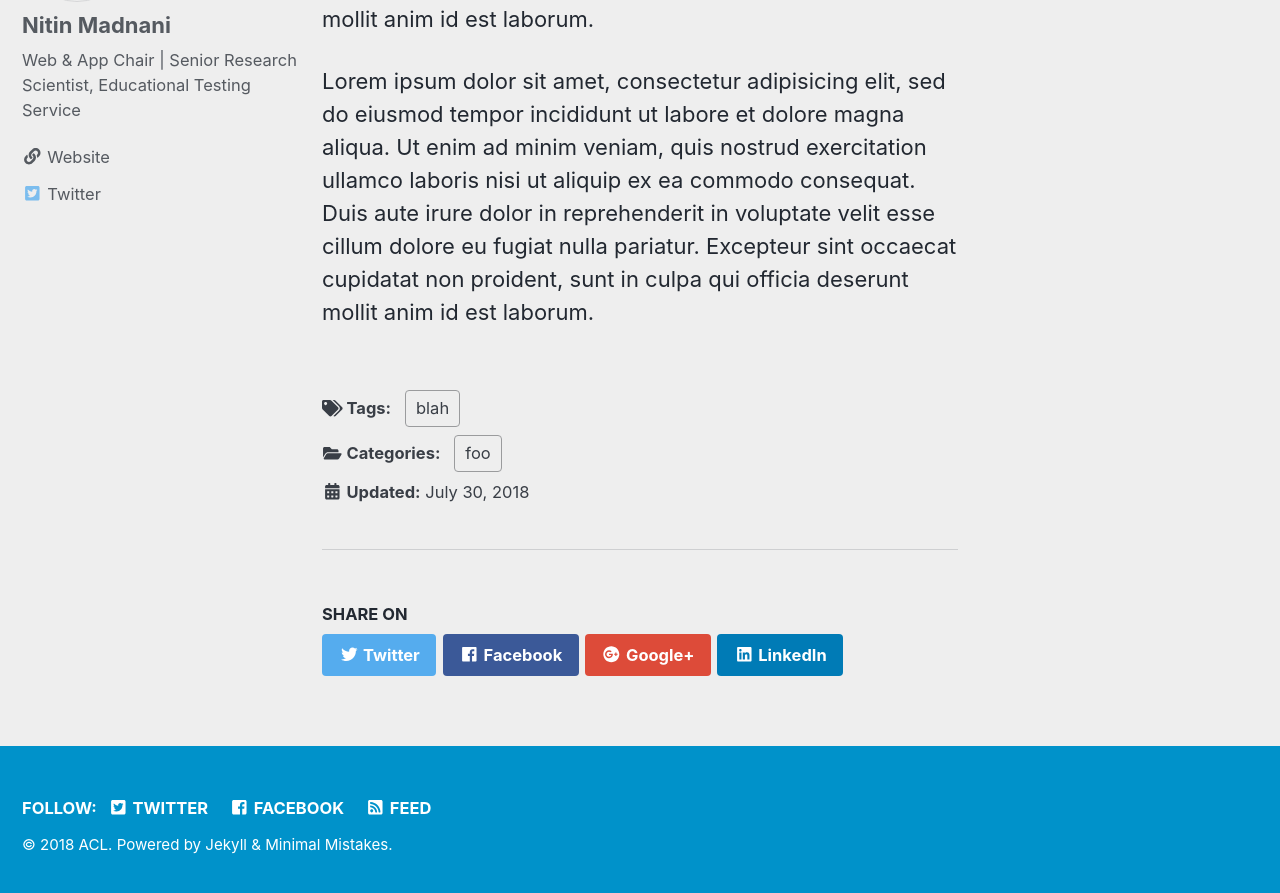
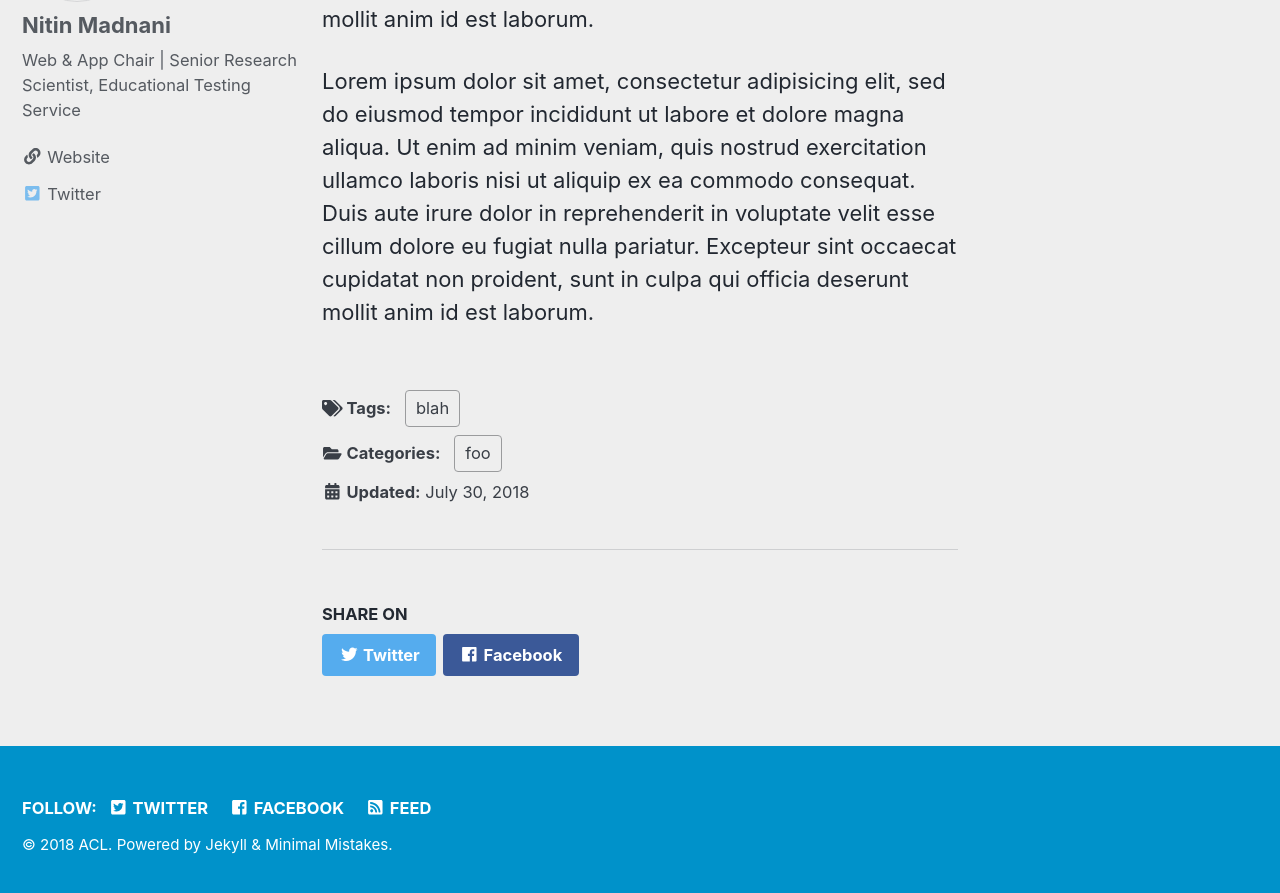
Before and after one commit to naacl-org/naacl-2021-website, a Jekyll site: the page built from _posts/2018-07-30-test.md, in a window 1280 px wide and 900 px high, scrolled down 754 px. Shown: the top 893 px of the window. Built offline with Jekyll 4.4.1, drawn with Linux system fonts in a browser that asks for light colours; nearby versions of some CDN libraries; grey boxes are pictures that could not be loaded.

Commit message:
Comment out linkedin and google+ in share buttons.

```diff
--- a/_includes/social-share.html
+++ b/_includes/social-share.html
@@ -7,7 +7,7 @@
 
   <a href="https://www.facebook.com/sharer/sharer.php?u={{ page.url | absolute_url | url_encode }}" class="btn btn--facebook" onclick="window.open(this.href, 'window', 'left=20,top=20,width=500,height=500,toolbar=1,resizable=0'); return false;" title="{{ site.data.ui-text[site.locale].share_on_label | default: 'Share on' }} Facebook"><i class="fab fa-fw fa-facebook" aria-hidden="true"></i><span> Facebook</span></a>
 
-  <a href="https://plus.google.com/share?url={{ page.url | absolute_url | url_encode }}" class="btn btn--google-plus" onclick="window.open(this.href, 'window', 'left=20,top=20,width=500,height=500,toolbar=1,resizable=0'); return false;" title="{{ site.data.ui-text[site.locale].share_on_label | default: 'Share on' }} Google Plus"><i class="fab fa-fw fa-google-plus" aria-hidden="true"></i><span> Google+</span></a>
+  <!-- <a href="https://plus.google.com/share?url={{ page.url | absolute_url | url_encode }}" class="btn btn--google-plus" onclick="window.open(this.href, 'window', 'left=20,top=20,width=500,height=500,toolbar=1,resizable=0'); return false;" title="{{ site.data.ui-text[site.locale].share_on_label | default: 'Share on' }} Google Plus"><i class="fab fa-fw fa-google-plus" aria-hidden="true"></i><span> Google+</span></a>-->
 
-  <a href="https://www.linkedin.com/shareArticle?mini=true&url={{ page.url | absolute_url | url_encode }}" class="btn btn--linkedin" onclick="window.open(this.href, 'window', 'left=20,top=20,width=500,height=500,toolbar=1,resizable=0'); return false;" title="{{ site.data.ui-text[site.locale].share_on_label | default: 'Share on' }} LinkedIn"><i class="fab fa-fw fa-linkedin" aria-hidden="true"></i><span> LinkedIn</span></a>
+  <!-- <a href="https://www.linkedin.com/shareArticle?mini=true&url={{ page.url | absolute_url | url_encode }}" class="btn btn--linkedin" onclick="window.open(this.href, 'window', 'left=20,top=20,width=500,height=500,toolbar=1,resizable=0'); return false;" title="{{ site.data.ui-text[site.locale].share_on_label | default: 'Share on' }} LinkedIn"><i class="fab fa-fw fa-linkedin" aria-hidden="true"></i><span> LinkedIn</span></a> -->
 </section>
```
